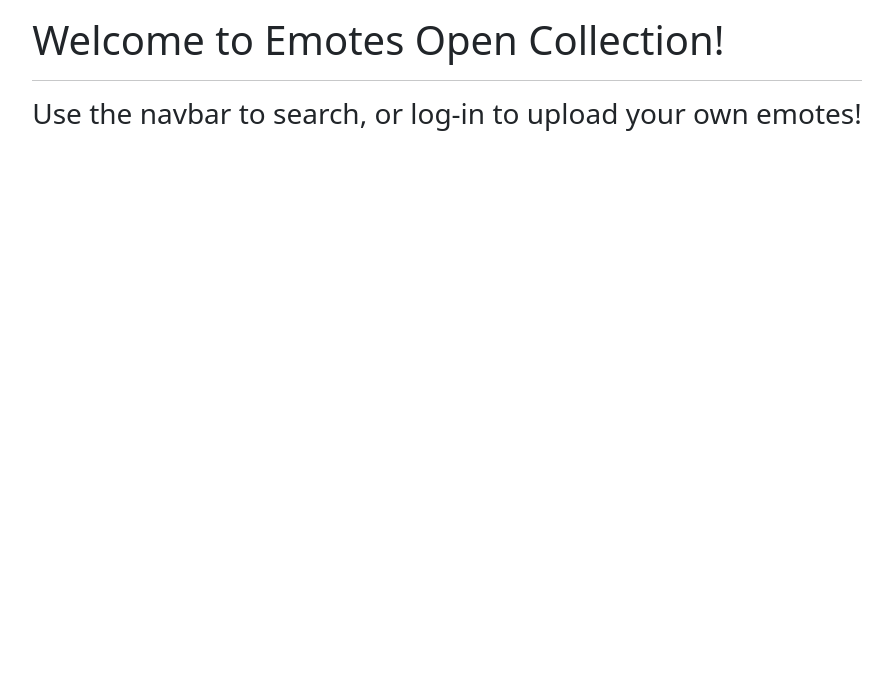
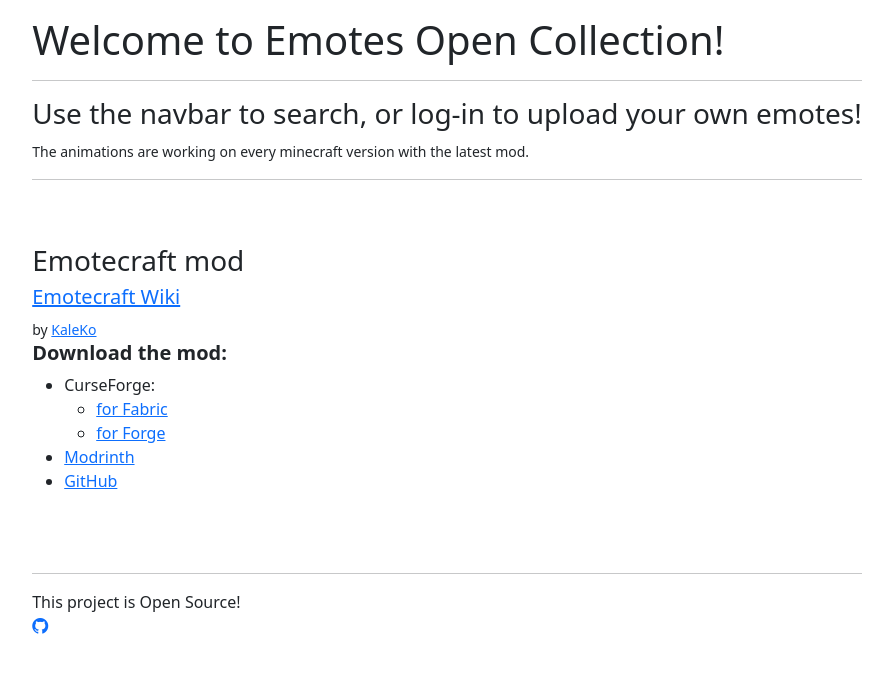
Before and after one commit to KosmX/emotes-open-collection, a PHP site: page / in a window 1280 px wide. Shown: the part 59-732 px from the top of the page, without its empty margins (193-1086 px from the left). Run offline with PHP 8.4, Linux system fonts and the light colour scheme.

Commit message:
index page

```diff
--- a/src/index_page.php
+++ b/src/index_page.php
@@ -1,5 +1,6 @@
 <?php
 
+use elements\bootstrap\Container;
 use elements\LiteralElement;
 
 class index_page
@@ -13,9 +14,30 @@ class index_page
 <h1>Welcome to Emotes Open Collection!</h1>
 <hr>
 <h3>Use the navbar to search, or log-in to upload your own emotes!</h3>
+<small>The animations are working on every minecraft version with the latest mod.</small>
+<hr>
+<br><br>
+<h3>Emotecraft mod</h3>
+<h5><a href="https://emotecraft.kosmx.dev/>">Emotecraft Wiki</a> </h5>
+<small>by <a href="https://github.com/Kale-Ko">KaleKo</a></small>
+<h5><b>Download the mod:</b></h5>
+<ul>
+<li>CurseForge:
+    <ul>
+    <li><a href="https://www.curseforge.com/minecraft/mc-mods/emotecraft">for Fabric</a></li>
+    <li><a href="https://www.curseforge.com/minecraft/mc-mods/emotecraft-forge/">for Forge</a></li>
+    </ul>
+</li>
+<li><a href="https://modrinth.com/mod/emotecraft">Modrinth</a></>
+<li><a href="https://github.com/KosmX/emotes/releases">GitHub</a></>
+</ul>
+<br><br>
+<hr>
+This project is Open Source!<br>
+<a href="https://github.com/KosmX/emotes-open-collection"><i class="bi bi-github"></i></a>
 </div>
 END));
 
-        return new \elements\bootstrap\Container($l, 'sm d-flex justify-content-center');
+        return new Container($l, 'sm d-flex justify-content-center');
     }
 }
--- a/src/pageUtils/pageTemplateUtils.php
+++ b/src/pageUtils/pageTemplateUtils.php
@@ -4,6 +4,7 @@ namespace utils;
 use elements\bootstrap\Navbar;
 use elements\bootstrap\navbar\DropdownEntry;
 use elements\bootstrap\navbar\LiteralEntry;
+use elements\bootstrap\navbar\UrlEntry;
 use elements\IElement;
 use elements\LiteralElement;
 use pageUtils\UserHelper;
@@ -38,6 +39,8 @@ function getDefaultHeader(string $current = ''): Navbar {
         $menu->addEntry(new LiteralEntry("Emotes", "emotes"));
         $menu->addEntry(new LiteralEntry("Account", "user"));
     }
+
+    //$menu->addEntry(new UrlEntry("Emotecraft wiki", 'https://emotecraft.kosmx.dev/'));
 
     $menu->setCurrent($current);
 
```
Also changed, not shown: src/elements/bootstrap/navbar/UrlEntry.php (added, +41 -0 lines).
